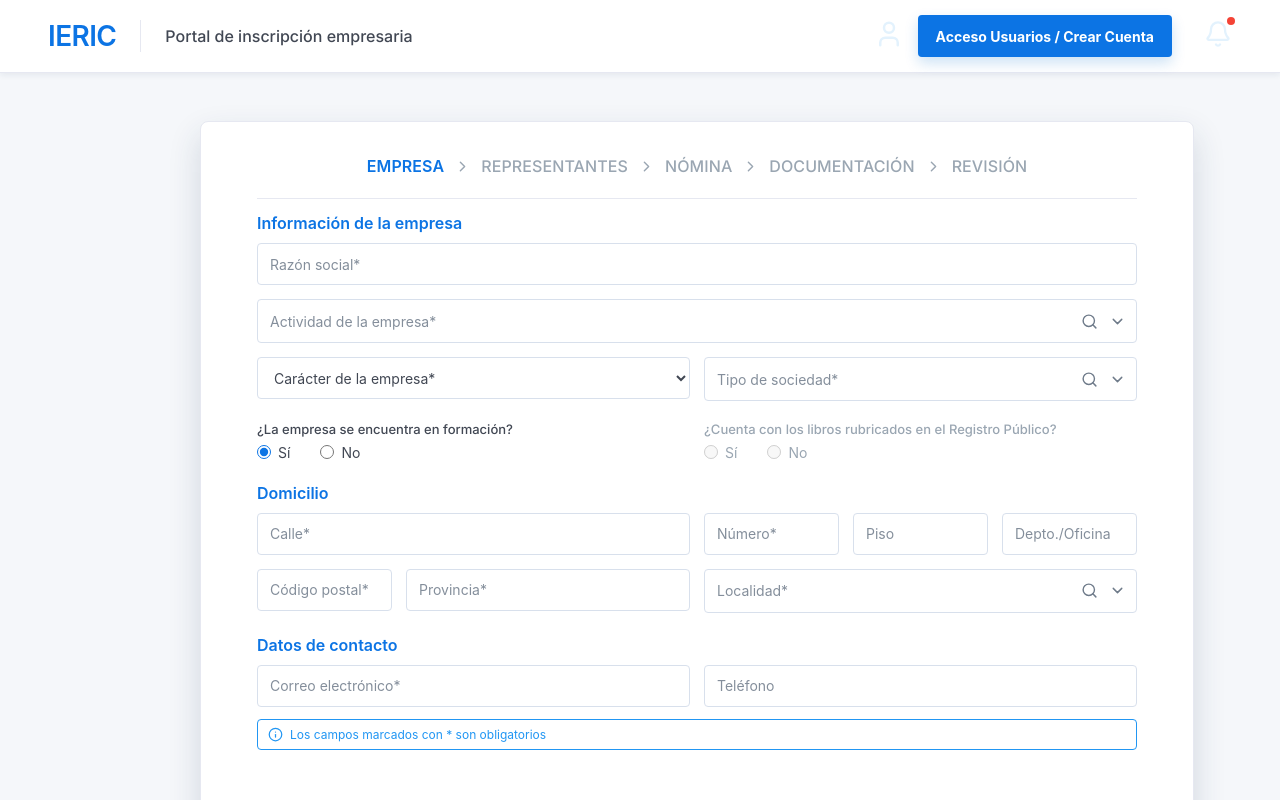
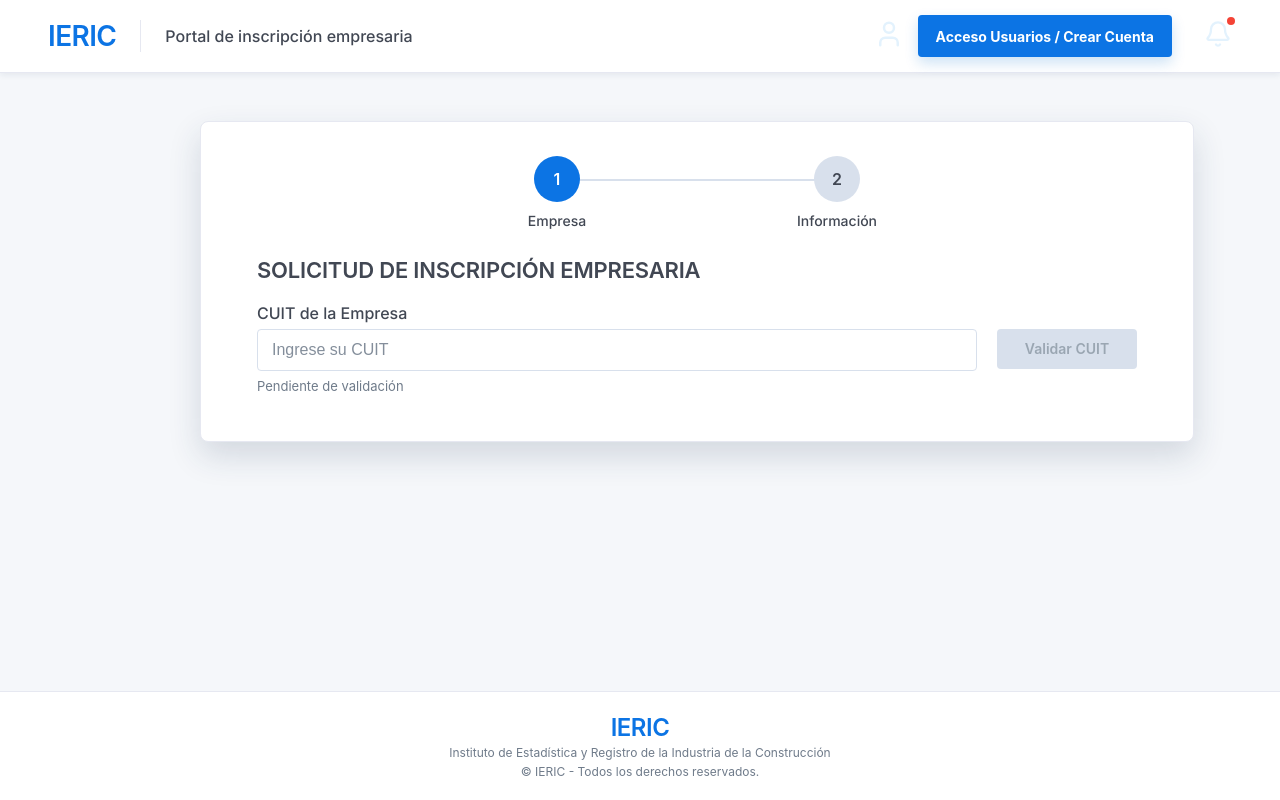
Before and after one commit to HernanFerre/InscripcionEmpresaria-IERIC, a React (Vite) app in the folder Frontend/: page / in a window 1280 px wide. Shown: the top 800 px of the page. Built offline with nearby package versions, Linux system fonts and the light colour scheme; a web font is replaced by a local one.

Commit message:
Integracion_Auth_Dev01

```diff
--- a/Frontend/src/auth/IericAuth.jsx
+++ b/Frontend/src/auth/IericAuth.jsx
@@ -15,6 +15,7 @@
   const authenticationUrl = import.meta.env.VITE_AUTHENTICATION_URL;
 
   const abrirLogin = () => {
+    setVerificandoSesion(false);
     setNuevoUsuario(false);
     setMostrarLogin(true);
   };
--- a/Frontend/src/config/featureFlags.js
+++ b/Frontend/src/config/featureFlags.js
@@ -1,3 +1,3 @@
 export const MOSTRAR_VALIDACION_TELEFONO = false;
 
-export const INICIAR_EN_INSCRIPCION = true;
+export const INICIAR_EN_INSCRIPCION = false;
--- a/Frontend/src/pages/InscripcionPage.jsx
+++ b/Frontend/src/pages/InscripcionPage.jsx
@@ -24,7 +24,7 @@
 
   const [inscripcionStep, setInscripcionStep] = useState("empresa");
 
-  const faseActual = INICIAR_EN_INSCRIPCION ? "inscripcion" : "validacion";
+  const [faseActual, setFaseActual] = useState(INICIAR_EN_INSCRIPCION ? "inscripcion" : "validacion");
 
   const [formData, setFormData] = useState({
     cuit: "",
@@ -71,6 +71,11 @@
     setCurrentStep(3);
   };
 
+  const handleIdentidadCompletada = () => {
+    setInscripcionStep("empresa");
+    setFaseActual("inscripcion");
+  };
+
   const handleEmpresaCompletada = (datosEmpresa) => {
     setFormData((prev) => ({
       ...prev,
@@ -110,7 +115,7 @@
 
   return (
     <IericAuth onAuthenticated={handleAuthenticated}>
-      {({ usuario, abrirLogin, cambiarUsuario }) => (
+      {({ usuario, estaLogueado, abrirLogin, cambiarUsuario }) => (
         <div className="app-shell">
           <Topbar usuario={usuario} onAbrirLogin={abrirLogin} onCambiarUsuario={cambiarUsuario} />
 
@@ -122,7 +127,13 @@
                     <StepIndicator currentStep={currentStep} mostrarTelefono={MOSTRAR_VALIDACION_TELEFONO} />
 
                     {currentStep === 1 && (
-                      <StepCuit initialCuit={formData.cuit} initialEmpresa={formData.empresa} onNext={handleCuitCompletado} />
+                      <StepCuit
+                        initialCuit={formData.cuit}
+                        initialEmpresa={formData.empresa}
+                        estaLogueado={estaLogueado}
+                        onLoginRequired={abrirLogin}
+                        onNext={handleCuitCompletado}
+                      />
                     )}
 
                     {currentStep === 2 && MOSTRAR_VALIDACION_TELEFONO && (
@@ -134,7 +145,12 @@
                     )}
 
                     {currentStep === 3 && MOSTRAR_VALIDACION_TELEFONO && (
-                      <StepIdentidad cuit={formData.cuit} cuiles={formData.cuiles} initialQuiz={formData.quiz} onNext={() => {}} />
+                      <StepIdentidad
+                        cuit={formData.cuit}
+                        cuiles={formData.cuiles}
+                        initialQuiz={formData.quiz}
+                        onNext={handleIdentidadCompletada}
+                      />
                     )}
                   </>
                 )}
--- a/Frontend/src/steps/StepCuit.jsx
+++ b/Frontend/src/steps/StepCuit.jsx
@@ -7,7 +7,7 @@
 
 import { formatCuit } from "../utils/formatters.js";
 
-export default function StepCuit({ initialCuit = "", initialEmpresa = null, onNext }) {
+export default function StepCuit({ initialCuit = "", initialEmpresa = null, estaLogueado = false, onLoginRequired, onNext }) {
   const [cuit, setCuit] = useState(initialCuit);
 
   const [empresa, setEmpresa] = useState(initialEmpresa);
@@ -22,7 +22,16 @@
 
   const [errorProceso, setErrorProceso] = useState("");
 
+  const [requiereAutenticacion, setRequiereAutenticacion] = useState(false);
+
   const handleValidar = async () => {
+    if (!estaLogueado) {
+      setErrorProceso("");
+      setRequiereAutenticacion(true);
+      return;
+    }
+
+    setRequiereAutenticacion(false);
     setCargando(true);
     setErrorProceso("");
 
@@ -66,6 +75,13 @@
   };
 
   const handleNext = async () => {
+    if (!estaLogueado) {
+      setErrorProceso("");
+      setRequiereAutenticacion(true);
+      return;
+    }
+
+    setRequiereAutenticacion(false);
     setPreparandoQuiz(true);
     setErrorProceso("");
 
@@ -131,6 +147,22 @@
           {cargando ? "Validando..." : "Validar CUIT"}
         </button>
       </div>
+
+      {requiereAutenticacion && !estaLogueado && (
+        <div className="cuit-result-card warning">
+          <AlertTriangle size={20} />
+
+          <div>
+            <strong>Debe iniciar sesión para continuar.</strong>
+
+            <span>Inicie sesión o cree una cuenta antes de validar el CUIT de la empresa.</span>
+
+            <button type="button" className="next-step-button cuit-auth-button" onClick={onLoginRequired}>
+              Iniciar sesión / Crear cuenta
+            </button>
+          </div>
+        </div>
+      )}
 
       {errorProceso && (
         <div className="cuit-result-card error">
--- a/Frontend/src/steps/StepIdentidad.jsx
+++ b/Frontend/src/steps/StepIdentidad.jsx
@@ -204,7 +204,7 @@
       {informacionValidada && (
         <div className="next-step-container">
           <button className="next-step-button" onClick={onNext}>
-            Finalizar
+            Continuar...
           </button>
         </div>
       )}
```
Also changed, not shown: 1 other file (tests, documents, lock files or other folders).
